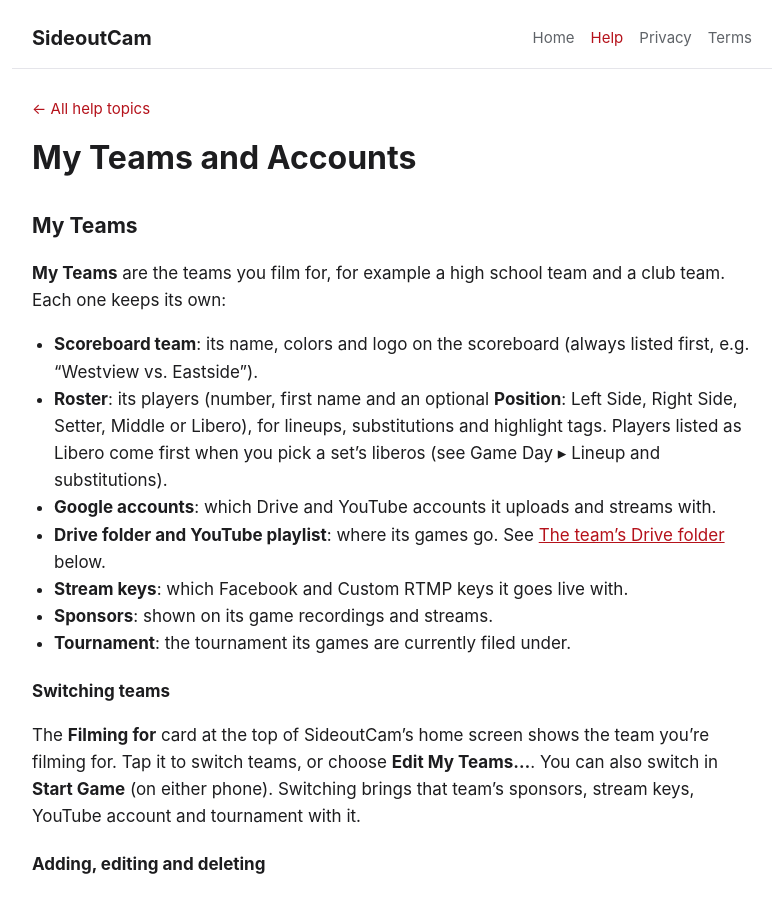
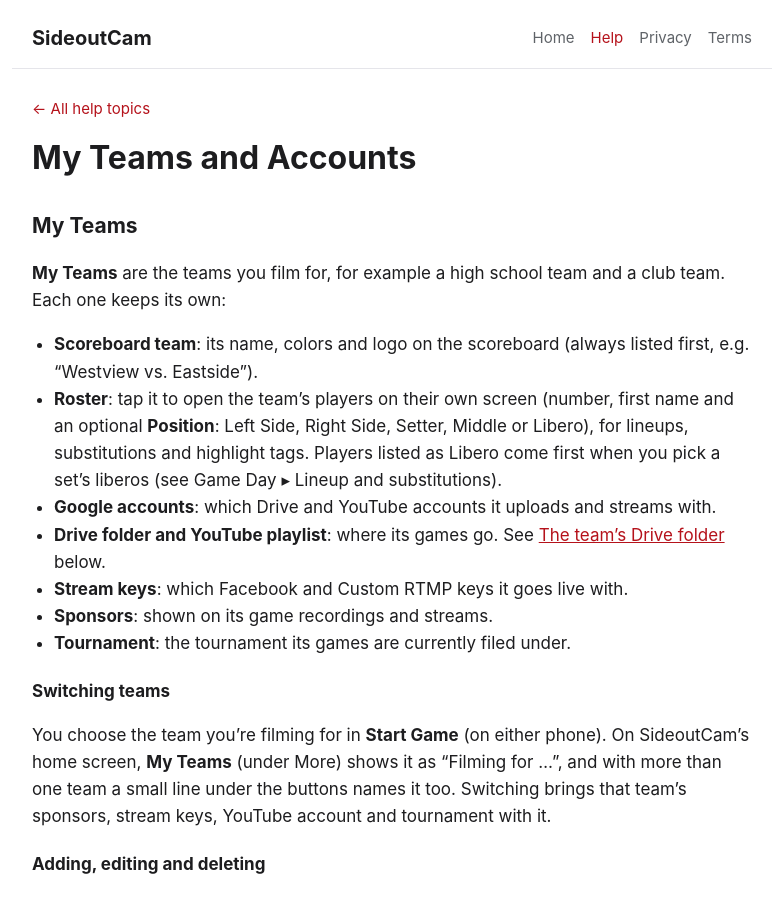
Before and after one commit to johncraigcole/sideout-site, a Jekyll site: the page built from help/02-My-Teams-and-Accounts.md, in a window 1280 px wide and 900 px high. Shown: the whole window, without its empty margins (248-1030 px from the left). Built offline with Jekyll 4.4.1, drawn with Linux system fonts in a browser that asks for light colours; some of the changed text lies outside the part shown.

Commit message:
Publish site and help pages (2026-10-09)

```diff
--- a/help/02-My-Teams-and-Accounts.md
+++ b/help/02-My-Teams-and-Accounts.md
@@ -10,7 +10,7 @@
 **My Teams** are the teams you film for, for example a high school team and a club team. Each one keeps its own:
 
 - **Scoreboard team**: its name, colors and logo on the scoreboard (always listed first, e.g. "Westview vs. Eastside").
-- **Roster**: its players (number, first name and an optional **Position**: Left Side, Right Side, Setter, Middle or Libero), for lineups, substitutions and highlight tags. Players listed as Libero come first when you pick a set's liberos (see Game Day ▸ Lineup and substitutions).
+- **Roster**: tap it to open the team's players on their own screen (number, first name and an optional **Position**: Left Side, Right Side, Setter, Middle or Libero), for lineups, substitutions and highlight tags. Players listed as Libero come first when you pick a set's liberos (see Game Day ▸ Lineup and substitutions).
 - **Google accounts**: which Drive and YouTube accounts it uploads and streams with.
 - **Drive folder and YouTube playlist**: where its games go. See [The team's Drive folder](#the-teams-drive-folder) below.
 - **Stream keys**: which Facebook and Custom RTMP keys it goes live with.
@@ -19,11 +19,11 @@
 
 ### Switching teams
 
-The **Filming for** card at the top of SideoutCam's home screen shows the team you're filming for. Tap it to switch teams, or choose **Edit My Teams…**. You can also switch in **Start Game** (on either phone). Switching brings that team's sponsors, stream keys, YouTube account and tournament with it.
+You choose the team you're filming for in **Start Game** (on either phone). On SideoutCam's home screen, **My Teams** (under More) shows it as "Filming for …", and with more than one team a small line under the buttons names it too. Switching brings that team's sponsors, stream keys, YouTube account and tournament with it.
 
 ### Adding, editing and deleting
 
-- **Add:** Filming for ▸ Edit My Teams… ▸ **+**. Give it a name and a scoreboard team.
+- **Add:** My Teams ▸ **+**. Give it a name and a scoreboard team.
 - **Edit:** tap a team to change any of its settings.
 - **Delete:** swipe left on a team, or tap the **trash icon** in its screen. Its games stay on the phone and upload with your first team's settings. Your first team, and your only team, can't be deleted.
 
```
Also changed, not shown: help/01-Getting-Started.md (+1 -1 lines), help/03-Teams-and-Opponents.md (+1 -1 lines), help/08-Practice-Recordings.md (+1 -1 lines), help/09-After-the-Game.md (+1 -1 lines), help/10-Sponsors.md (+1 -1 lines).
